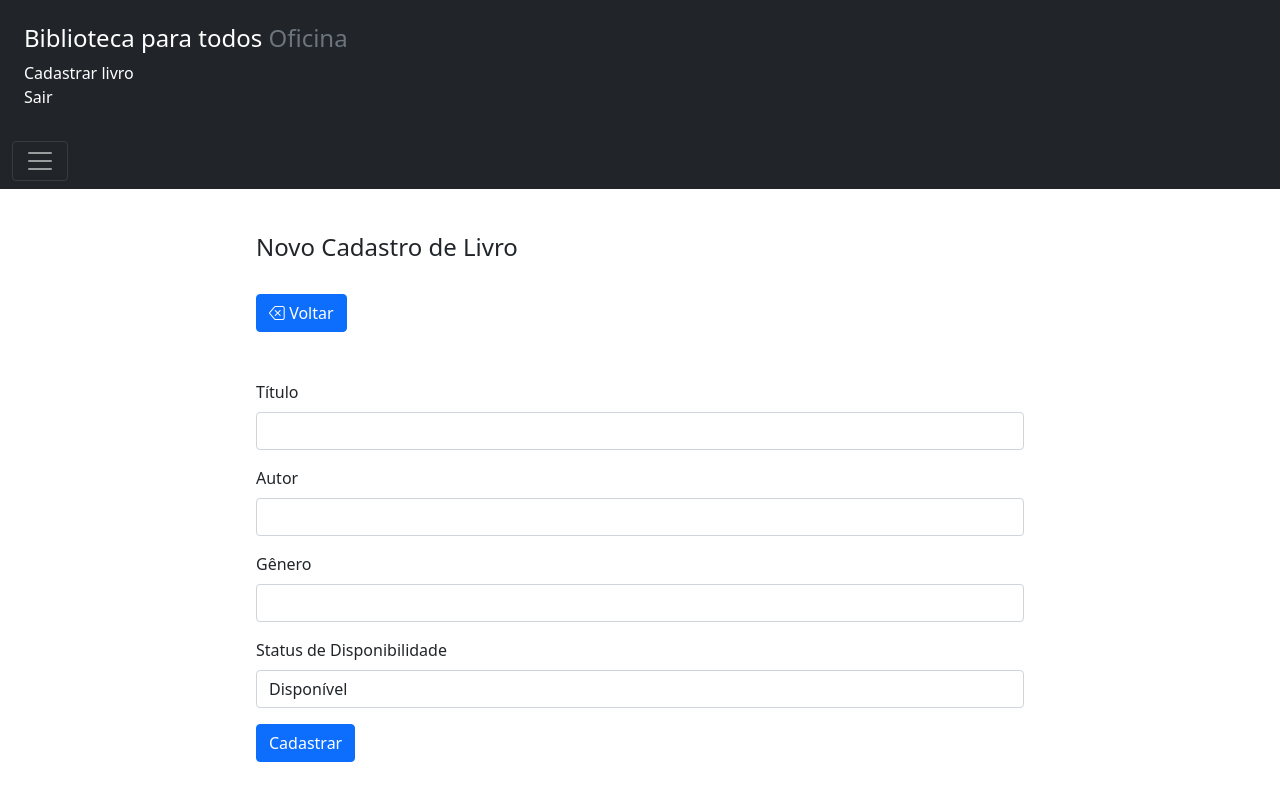
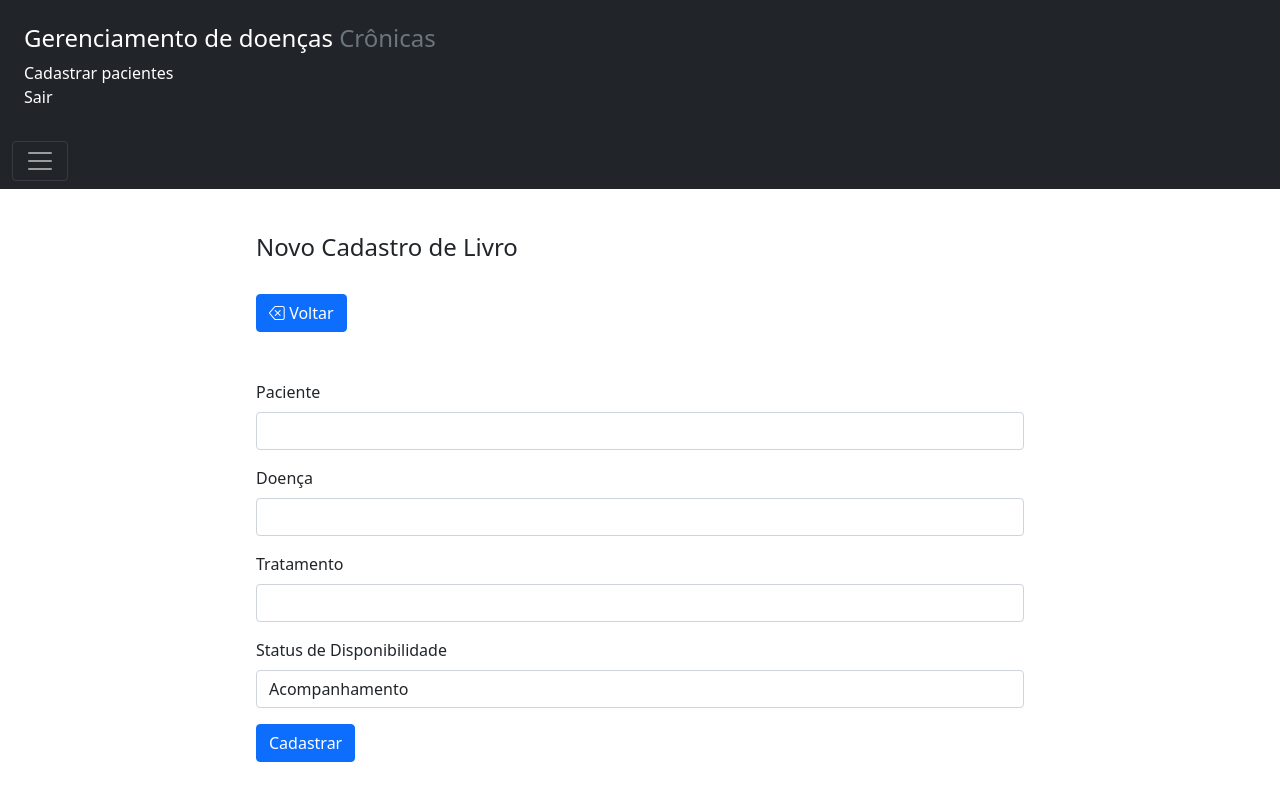
Before and after one commit to heloisagarciadeandrade/Sistema-Biblioteca, a PHP site: page /index.php?pagina=novoCadastro in a window 1280 px wide, after a click that opens the changed part. Run offline with PHP 8.4, Linux system fonts and the light colour scheme; a user stored in the database is signed in; data that the repository does not hold is empty; some libraries are stand-ins or nearby versions.

Commit message:
terminado

```diff
--- a/header.php
+++ b/header.php
@@ -27,10 +27,10 @@
             <div class="collapse" id="navbarToggleExternalContent">
 
                 <div class="bg-dark p-4">
-                    <h5 class="text-white h4">Biblioteca para todos <span class="text-muted">Oficina</span></h5>
+                    <h5 class="text-white h4">Gerenciamento de doenças <span class="text-muted">Crônicas</span></h5>
                     <div>
                         <a href="?pagina=cadastros" class="linkMenu">
-                            Cadastrar livro
+                            Cadastrar pacientes
                         </a>
                     </div>
                     <div>
--- a/views/editaCadastro.php
+++ b/views/editaCadastro.php
@@ -10,7 +10,7 @@ while ($linha = mysqli_fetch_array($consultaCadastros)) {
 
 <br>
 <div class="caixa">
-    <h4>Editar Cadastro de Livro</h4>
+    <h4>Cadastro doenças crônicas</h4>
     <br>
     <a type="button" class="btn btn-primary" href="?pagina=cadastros"><i class="bi bi-backspace"></i> Voltar</a>
     <br><br><br>
--- a/views/home.php
+++ b/views/home.php
@@ -1,7 +1,7 @@
 <div class="caixa">
     <!--Login-->
     <form method="post" action="login.php">
-        <h3>Sistema Bibliotecário</h3>
+        <h3>Sistema de Pacientes com Doenças Crônicas</h3>
         <div class="form-group">
             <label for="exampleInputEmail1">Login</label>
             <input type="text" class="form-control" name="usu_login" placeholder="Digite seu login">
--- a/views/novoCadastro.php
+++ b/views/novoCadastro.php
@@ -6,25 +6,25 @@
     <br><br><br>
     <form method="post" action="insereCadastro.php" autocomplete="off">
         <div class="mb-3">
-            <label for="titulo" class="form-label">Título</label>
+            <label for="titulo" class="form-label">Paciente</label>
             <input type="text" class="form-control" id="titulo" name="titulo" required>
         </div>
 
         <div class="mb-3">
-            <label for="autor" class="form-label">Autor</label>
+            <label for="autor" class="form-label">Doença</label>
             <input type="text" class="form-control" id="autor" name="autor" required>
         </div>
 
         <div class="mb-3">
-            <label for="genero" class="form-label">Gênero</label>
+            <label for="genero" class="form-label">Tratamento</label>
             <input type="text" class="form-control" id="genero" name="genero" required>
         </div>
 
         <div class="mb-3">
             <label for="status_disponibilidade" class="form-label">Status de Disponibilidade</label>
             <select class="form-control" id="status_disponibilidade" name="status_disponibilidade" required>
-                <option value="disponível">Disponível</option>
-                <option value="indisponível">Indisponível</option>
+                <option value="disponível">Acompanhamento</option>
+                <option value="indisponível">Sem acompanhamento</option>
             </select>
         </div>
 
```
Also changed, not shown: views/cadastros.php (+5 -5 lines).
